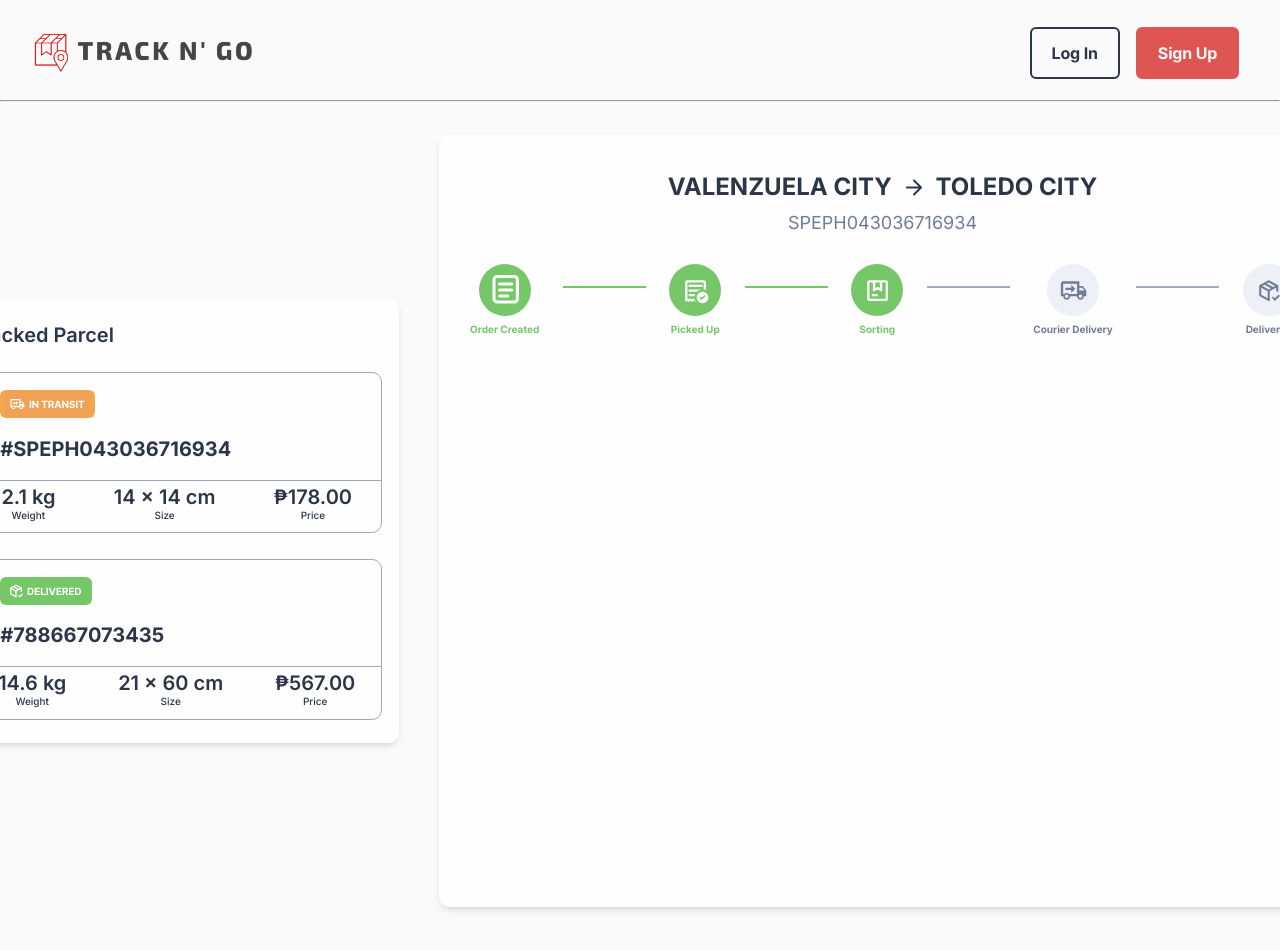
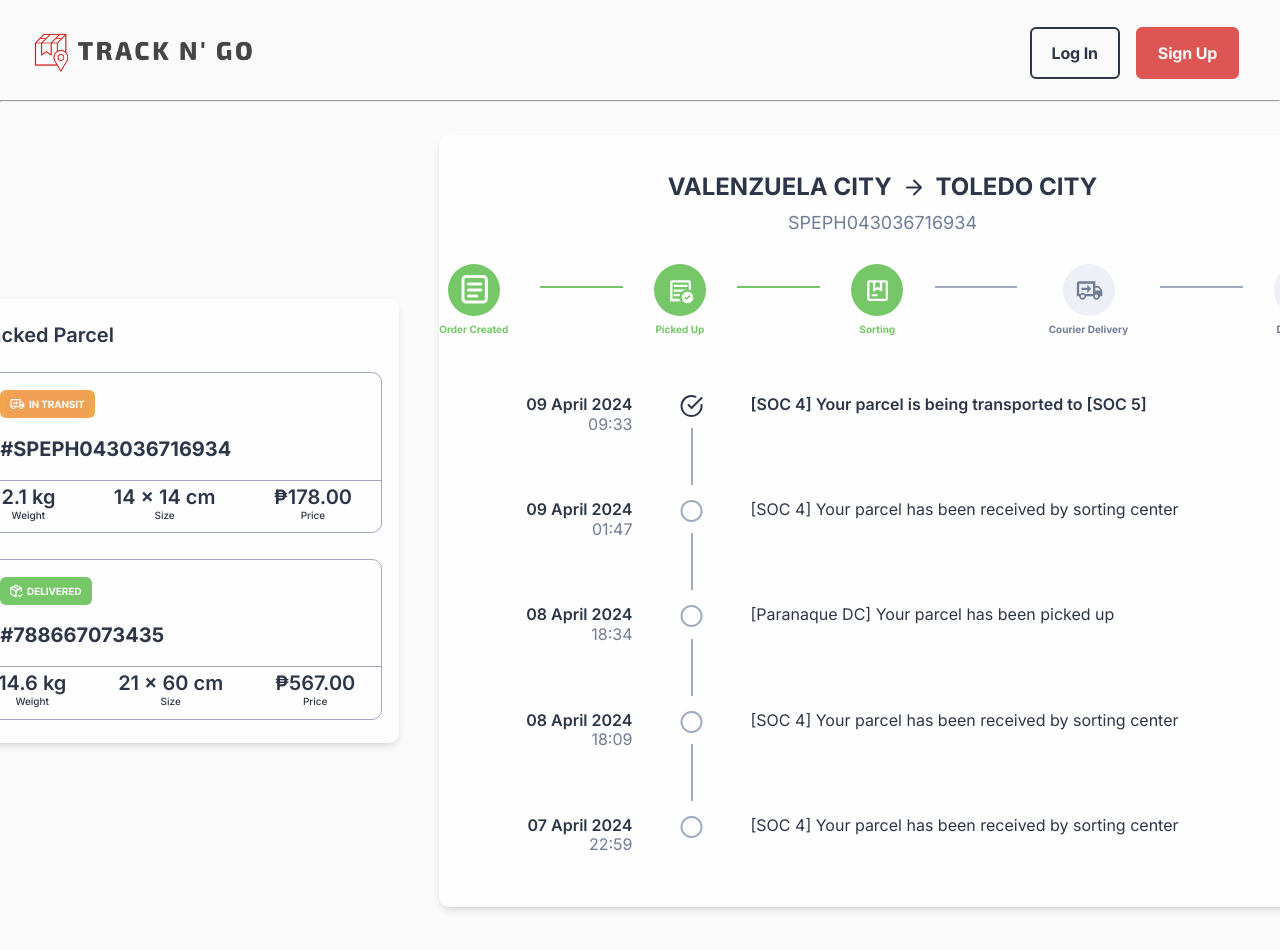
Before and after one commit to Hitagi7/Track-N-Go, a React (Vite) app: page /parceltrackerpage in a window 1280 px wide. Shown: the top 950 px of the page. Built offline with nearby package versions, Linux system fonts and the light colour scheme.

Commit message:
feat: finished desgining ParcelTrackerBody (With placehodlers)

```diff
--- a/src/App.css
+++ b/src/App.css
@@ -24,7 +24,7 @@ p {
   line-height: 33.88px;
 }
 
-
-  /* * {
+/*
+  * {
     border: 1px solid red;
   } */
--- a/src/components/parceltracker/ParcelTrackerBody.css
+++ b/src/components/parceltracker/ParcelTrackerBody.css
@@ -35,7 +35,7 @@
 .frame2 {
     margin-top: 1.94rem;
     display: flex;
-    justify-content: center;
+    justify-content: space-between;
     align-items: center;
     width: 55.409rem;
     height: 4.4375rem;
@@ -86,3 +86,78 @@
 .frame2 .line-status-idle {
     background: #9FAAC0;
 }
+
+/* Frame 3 */
+.frame3 {
+    display: flex;
+    flex-direction: column;
+    align-items: center;
+    margin-top: 3.75rem;
+    width: 55.409rem;
+    gap: 0.94rem;
+}
+
+.container {
+    display: flex;
+    justify-content: flex-end;
+    width: 100%;
+    gap: 2.97rem;
+}
+
+.container-placeholder-1,
+.container-placeholder-2,
+.container-placeholder-3,
+.container-placeholder-4 {
+    display: flex;
+    justify-content: flex-end;
+    width: 100%;
+    gap: 2.97rem;
+}
+
+.left {
+    display: flex;
+    flex-direction: column;
+    align-items: flex-end;
+}
+
+.date,
+.time
+.description {
+    font-size: 1rem;
+}
+
+.date {
+    font-weight: 600;
+}
+
+.time {
+    color: #717D96;
+}
+
+.middle {
+    display: flex;
+    flex-direction: column;
+    align-items: center;
+    gap: 0.69rem;
+}
+
+.vertical-line {
+    width: 0.125rem;
+    height: 3.5625rem;
+    background: #9FAAC0;
+}
+
+.right {
+    width: 35.95356rem;
+}
+
+.description {
+    font-weight: 600;
+}
+
+.description-1,
+.description-2,
+.description-3,
+.description-4 {
+    font-weight: normal;
+}
--- a/src/components/parceltracker/ParcelTrackerBody.jsx
+++ b/src/components/parceltracker/ParcelTrackerBody.jsx
@@ -4,6 +4,7 @@ import './ParcelTrackerBody.css'
 function ParcelTrackerBody() {
   return (
     <div className="ParcelTrackerBody">
+      {/* FRAME 1 */}
       <div className="frame1">
         <div className="city">
           <p className="font-24 font-bold">VALENZUELA CITY</p>
@@ -12,6 +13,8 @@ function ParcelTrackerBody() {
         </div>
         <div className="refNumber">SPEPH043036716934</div>
       </div>
+
+      {/* FRAME 2 */}
       <div className="frame2">
         <div className="order">
           <img src="/src/assets/icons/circle-active-order-created.svg" alt="circle-active-order-created" className='iconstatus'/>
@@ -38,6 +41,79 @@ function ParcelTrackerBody() {
         <p className='idle'>Delivered</p>
         </div>
       </div>
+
+    {/* FRAME 3 */}
+    <div className="frame3">
+
+      <div className="container">
+        <div className="left">
+          <div className="date">09 April 2024</div>
+          <div className="time">09:33</div>
+        </div>
+        <div className="middle">
+          <img src="/src/assets/icons/icon-circle-check.svg" alt="icon-circle-check" />
+          <div className="vertical-line"></div>
+        </div>
+        <div className="right">
+          <div className="description">[SOC 4] Your parcel is being transported to [SOC 5]</div>
+        </div>
+      </div>
+
+      <div className="container-placeholder-1">
+        <div className="left">
+          <div className="date">09 April 2024</div>
+          <div className="time">01:47</div>
+        </div>
+        <div className="middle">
+          <img src="/src/assets/icons/icon-circle.svg" alt="icon-circle" />
+          <div className="vertical-line"></div>
+        </div>
+        <div className="right">
+          <div className="description-1">[SOC 4] Your parcel has been received by sorting center</div>
+        </div>
+      </div>
+
+      <div className="container-placeholder-2">
+        <div className="left">
+          <div className="date">08 April 2024</div>
+          <div className="time">18:34</div>
+        </div>
+        <div className="middle">
+          <img src="/src/assets/icons/icon-circle.svg" alt="icon-circle" />
+          <div className="vertical-line"></div>
+        </div>
+        <div className="right">
+          <div className="description-2">[Paranaque DC] Your parcel has been picked up</div>
+        </div>
+      </div>
+
+      <div className="container-placeholder-3">
+        <div className="left">
+          <div className="date">08 April 2024</div>
+          <div className="time">18:09</div>
+        </div>
+        <div className="middle">
+          <img src="/src/assets/icons/icon-circle.svg" alt="icon-circle" />
+          <div className="vertical-line"></div>
+        </div>
+        <div className="right">
+          <div className="description-3">[SOC 4] Your parcel has been received by sorting center</div>
+        </div>
+      </div>
+
+      <div className="container-placeholder-4">
+        <div className="left">
+          <div className="date">07 April 2024</div>
+          <div className="time">22:59</div>
+        </div>
+        <div className="middle">
+          <img src="/src/assets/icons/icon-circle.svg" alt="icon-circle" />
+        </div>
+        <div className="right">
+          <div className="description-4">[SOC 4] Your parcel has been received by sorting center</div>
+        </div>
+      </div>
+    </div>
     </div>
   );
 }
```
Also changed, not shown: src/components/landingpage/Overlay.jsx (added, +68 -0 lines), src/assets/icons/icon-circle-check.svg (added), src/assets/icons/icon-circle.svg (added).
